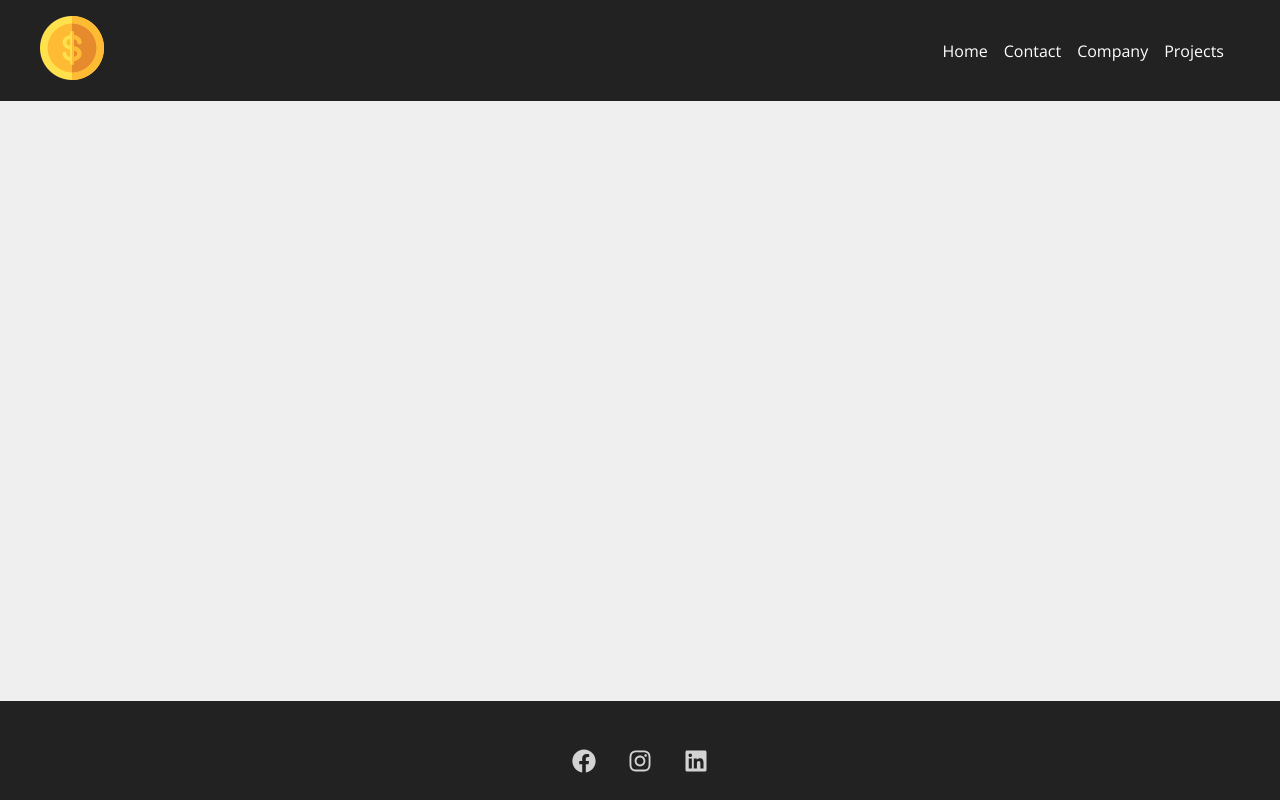
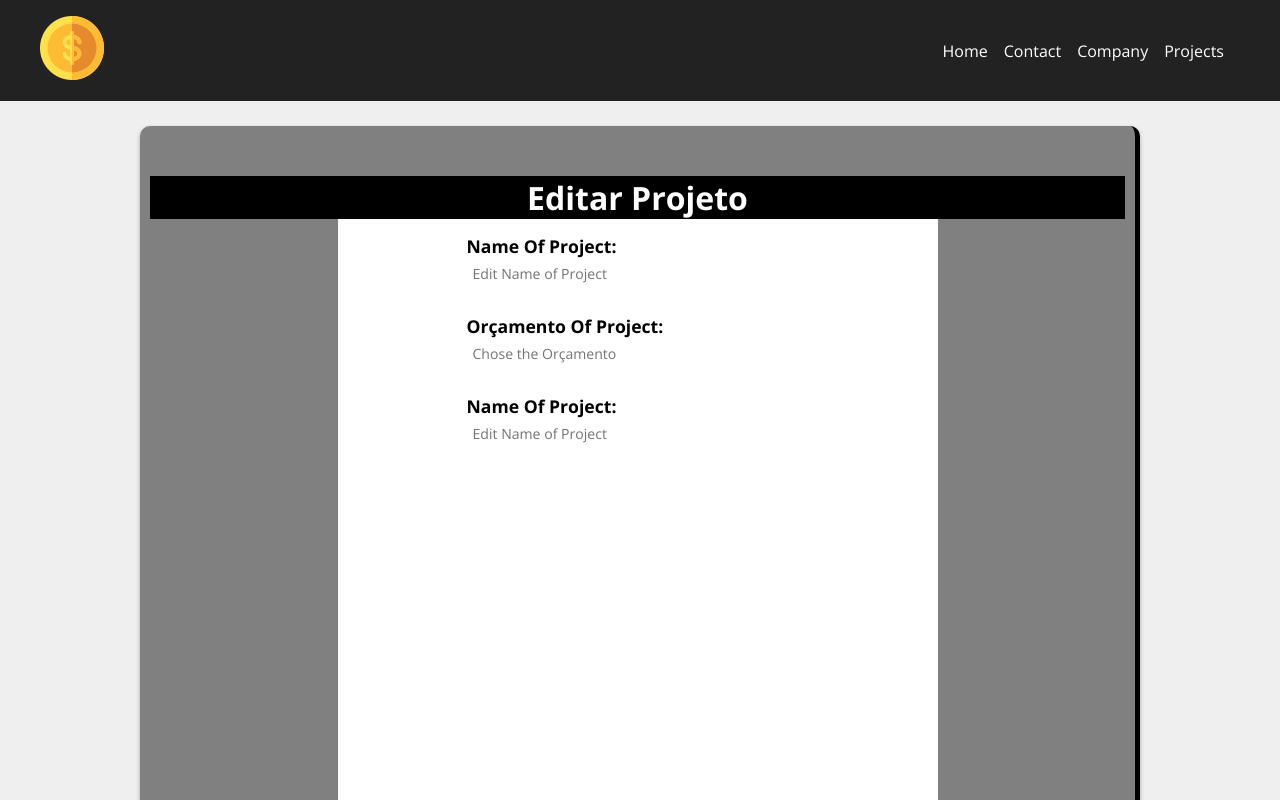
Before and after one commit to NatanSan2002/React-JS, a React (Create React App) app in the folder React/Hora_de_Codar_Projeto/projeto_hc/: page /editproject in a window 1280 px wide. Shown: the top 800 px of the page. Built offline with nearby package versions, Linux system fonts and the light colour scheme.

Commit message:
02/06/22

```diff
--- a/React/Hora_de_Codar_Projeto/projeto_hc/db.json
+++ b/React/Hora_de_Codar_Projeto/projeto_hc/db.json
@@ -10,6 +10,17 @@
       "cost": 0,
       "services": [],
       "id": 20
+    },
+    {
+      "name": "Project of Edit",
+      "budget": "1500",
+      "category": {
+        "id": "4",
+        "name": "Planejamento"
+      },
+      "cost": 0,
+      "services": [],
+      "id": 21
     }
   ],
   "categories": [
--- a/React/Hora_de_Codar_Projeto/projeto_hc/src/App.js
+++ b/React/Hora_de_Codar_Projeto/projeto_hc/src/App.js
@@ -6,6 +6,7 @@ import Company from "./components/pages/Company";
 import Contact from "./components/pages/Contact";
 import NewProject from "./components/pages/NewProject";
 import Projects from "./components/Projects";
+import EditProject from "./components/pages/EditProject";
 
 import Container from "./components/pages/layout/Container.js";
 import NavBar from "./components/pages/layout/NavBar";
@@ -30,6 +31,8 @@ function App() {
 <Route exact path="/newproject" element={<NewProject/>}/>
 
 <Route path="/projects" element={<Projects/>}/>
+
+<Route path="/editproject" element={<EditProject/>}/>
 </Routes>
 </Container>
 
--- a/React/Hora_de_Codar_Projeto/projeto_hc/src/components/Project/ProjectCard.js
+++ b/React/Hora_de_Codar_Projeto/projeto_hc/src/components/Project/ProjectCard.js
@@ -22,7 +22,7 @@ return (
 <span className={style[category.toLowerCase()]}></span> {category}
 </p>
 <div className={style.project_card_actions}>
-<Link to="/"><BsPencil/> Edit</Link>
+<Link to="/editproject"><BsPencil/> Edit</Link>
 
 <button onClick={remove}>
     <BsFillTrashFill/> Delete
--- a/React/Hora_de_Codar_Projeto/projeto_hc/src/components/Projects.js
+++ b/React/Hora_de_Codar_Projeto/projeto_hc/src/components/Projects.js
@@ -6,6 +6,7 @@ import style from "./pages/Projects.module.css";
 import Container from "./pages/layout/Container.js";
 import Loading from "./pages/layout/Loading.js";
 import LinkButton from "./pages/layout/LinkButton.js";
+
 
 import ProjectCard from "./Project/ProjectCard.js";
 
--- /dev/null
+++ b/React/Hora_de_Codar_Projeto/projeto_hc/src/components/pages/EditProject.js
@@ -0,0 +1,32 @@
+import style from "./EditProject.module.css";
+
+/*Importar todo o Project Form Ou Não?? */
+
+function EditProject(){
+return(
+<div className={style.principal}>
+<h1>Editar Projeto</h1>
+
+<div className={style.edit_div}>
+<div className={style.adjust}>
+<section>
+<p>Name Of Project:</p>
+<input type="text" placeholder="Edit Name of Project"></input>
+</section>
+<section>
+<p>Orçamento Of Project:</p>
+<input type="number" placeholder="Chose the Orçamento"></input>
+</section>
+<section>
+<p>Name Of Project:</p>
+<input type="text" placeholder="Edit Name of Project"></input>
+</section>
+</div>
+
+</div>
+</div>
+)
+}
+
+
+export default EditProject;
--- /dev/null
+++ b/React/Hora_de_Codar_Projeto/projeto_hc/src/components/pages/EditProject.module.css
@@ -0,0 +1,25 @@
+.principal{
+font-family: Arial, Helvetica, sans-serif;
+background:grey;
+color:white;
+width:1000px;
+margin:25px auto;
+padding:50px 10px 0px 10px;
+border-radius:10px;
+border-bottom:5px solid black;
+border-right:5px solid black;
+box-shadow:0px 2px 4px rgba(0, 0, 0, 0.288);
+
+}
+
+.principal h1 {font-size:2em; background: black; color:white;text-align: center;}
+
+.edit_div{background:white;color:black; height:650px; width:600px; margin:auto; padding:15px;}
+
+.edit_div section{margin:auto; margin-bottom: 25px; font-size:1.1em;}
+
+.edit_div input{border:none; font-size: 0.8em; margin:4px; padding:2px;}
+
+.edit_div section p {font-weight:bold;}
+
+.adjust{width:60%; height:100%; margin:auto;text-align: left;}
```
Also changed, not shown: 1 other file (tests, documents, lock files or other folders).
